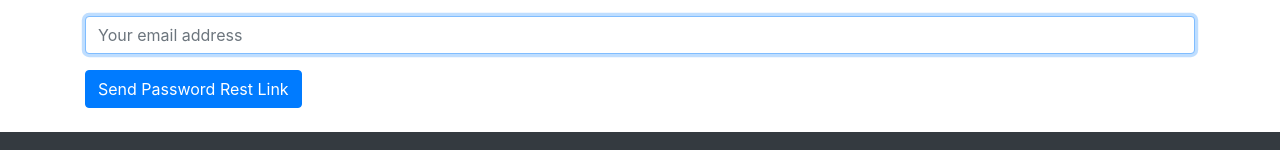
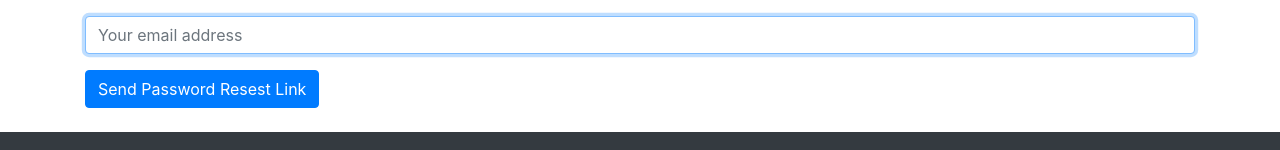
Before and after one commit to Shreshth5625/medical-counselling, a React (Create React App) app in the folder client/: page /forgot-password in a window 1280 px wide. Shown: the part 140-290 px from the top of the page. Built offline with nearby package versions, Linux system fonts and the light colour scheme.

Commit message:
Password Reset

```diff
--- a/client/src/Components/Users/ForgotPassword.js
+++ b/client/src/Components/Users/ForgotPassword.js
@@ -58,7 +58,7 @@ class ForgotPassword extends Component {
                         onClick={this.forgotPassword}
                         className="btn btn-raised btn-primary"
                     >
-                        Send Password Rest Link
+                        Send Password Resest Link
                     </button>
                 </form>
             </div>
```
